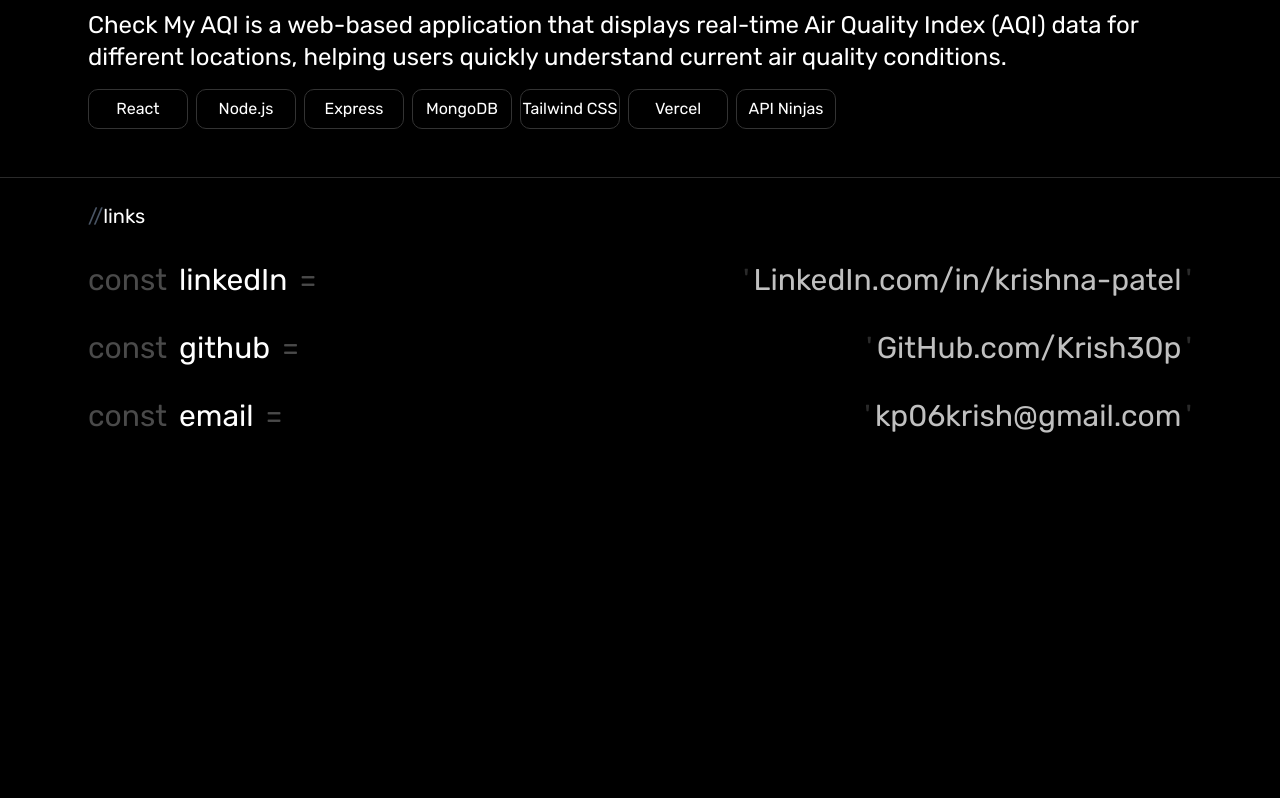
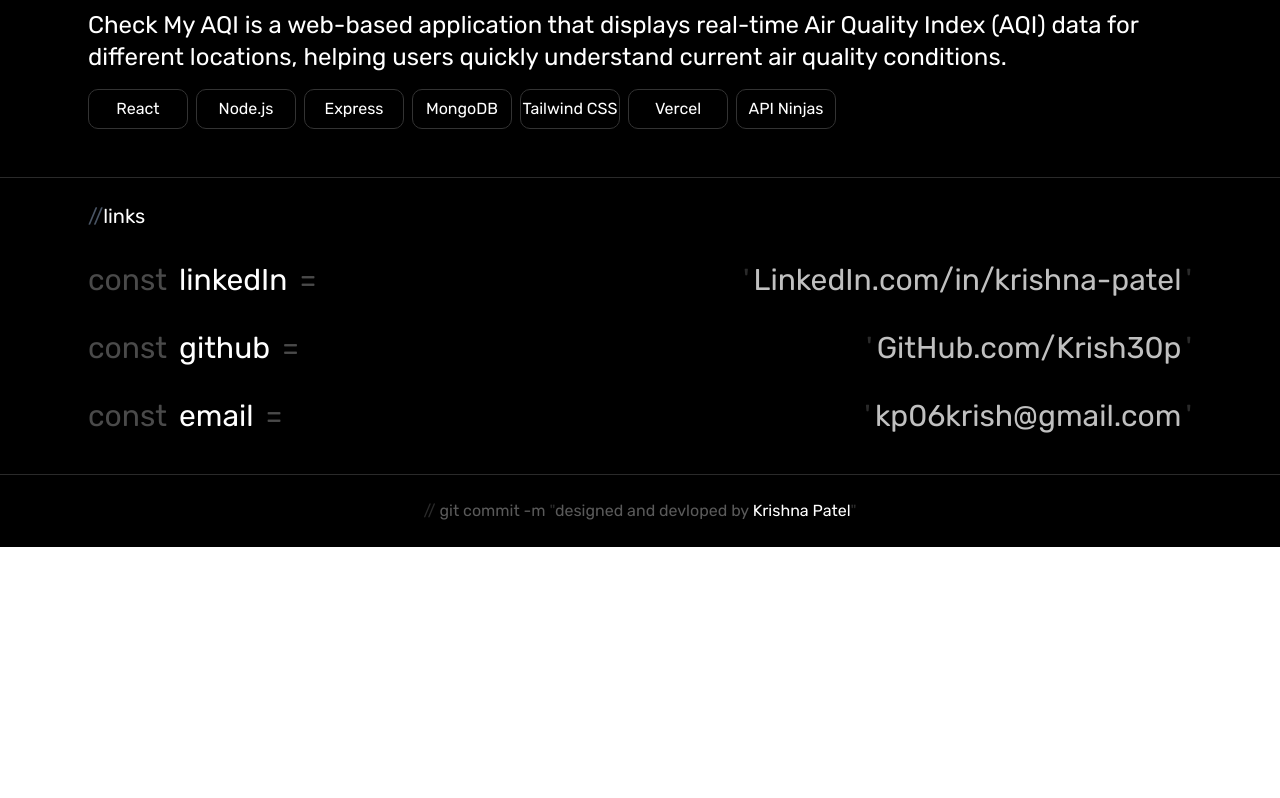
Before and after one commit to Krish30p/Portfolio, a React (Vite) app: page / in a window 1280 px wide. Shown: the part 1091-1889 px from the top of the page. After the commit the page ends 1638 px from the top, so only its background shows below. Built offline with nearby package versions, Linux system fonts and the light colour scheme.

Commit message:
added footer(deigned by)

```diff
--- a/src/App.jsx
+++ b/src/App.jsx
@@ -5,6 +5,7 @@ import Main from './pages/Main'
 import Projects from './pages/Projects'
 import Skills from './pages/Skills'
 import Links from './pages/Links'
+import Designed from './pages/Designed'
 
 const App = () => {
   return (
@@ -15,14 +16,14 @@ const App = () => {
       sparkCount={8}
       duration={400}
     >
-    <div className='bg-gray-700 w-full'>
+    <div >
       <Header />
       <Main />
       <Skills />
       <Projects />
       <Links />
-      <br />
-      <br />
+      <Designed />
+
 
     </div>
 </ClickSpark>
--- /dev/null
+++ b/src/pages/Designed.jsx
@@ -0,0 +1,30 @@
+import React from "react";
+
+const Designed = () => {
+  return (
+    <div className="bg-black text-white px-22 py-6 border-t border-[#2a2a2a] text-center">
+      <div>
+        <div>
+          <span className="text-[#2a2a2a] ">// </span>
+          <span className="text-[#5a5a5a]">git commit -m{"   "}</span>
+          <span className="text-[#2a2a2a]">"</span>
+          <span className="text-[#5a5a5a]">designed and devloped by </span>
+
+          <a
+            href="https://www.linkedin.com/in/krishna-patel-0ba60132a/"
+            target="_blank"
+            rel="noopener noreferrer"
+            className=" items-center gap-1 text-white cursor-pointer hover:text-gray-400"
+          >
+            <span>Krishna Patel</span>
+          </a>
+
+          <span className="text-[#2a2a2a]">"</span>
+        </div>
+      </div>
+
+    </div>
+  );
+};
+
+export default Designed;
```
Also changed, not shown: src/pages/Links.jsx (+1 -24 lines).
